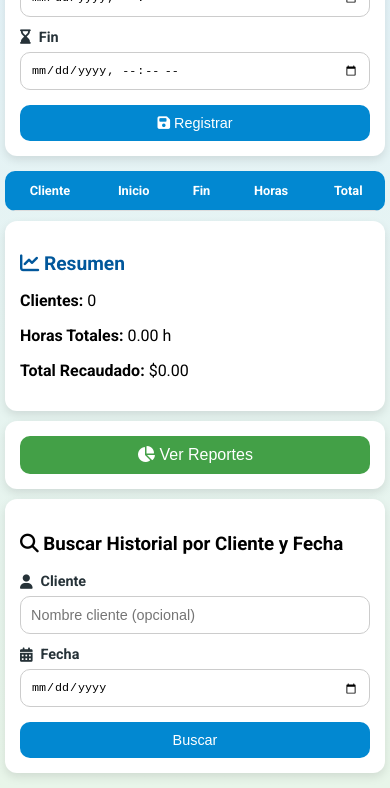
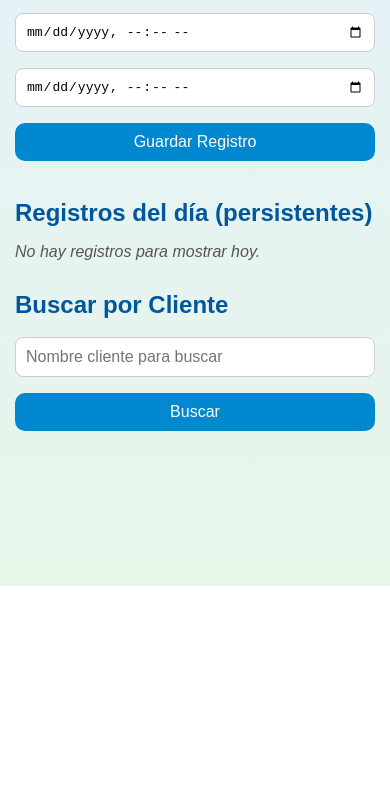
Before and after one commit to eliezer319/SERVICIOS-EM, a plain HTML site: page index.html in a window 390 px wide. Shown: the part 288-1076 px from the top of the page. After the commit the page ends 874 px from the top, so only its background shows below. Drawn offline with nearby package versions, Linux system fonts and the light colour scheme.

Commit message:
Add files via upload

```diff
--- a/index.html
+++ b/index.html
@@ -2,26 +2,18 @@
 <html lang="es">
 <head>
   <meta charset="UTF-8" />
-  <meta name="viewport" content="width=device-width, initial-scale=1.0" />
-  <title>📡 Servicios EM - Registro de Clientes</title>
-  <link
-    href="https://fonts.googleapis.com/css2?family=Roboto:wght@400;700&display=swap"
-    rel="stylesheet"
-  />
-  <script
-    src="https://kit.fontawesome.com/a2e0b5e6c4.js"
-    crossorigin="anonymous"
-  ></script>
-  <script src="https://cdn.jsdelivr.net/npm/chart.js"></script>
+  <meta name="viewport" content="width=device-width, initial-scale=1" />
+  <title>Servicios EM - Registro y Búsqueda con Firebase</title>
+  <script src="https://www.gstatic.com/firebasejs/9.22.1/firebase-app-compat.js"></script>
+  <script src="https://www.gstatic.com/firebasejs/9.22.1/firebase-firestore-compat.js"></script>
   <style>
-    * {
-      box-sizing: border-box;
-    }
     body {
-      font-family: "Roboto", sans-serif;
+      font-family: Arial, sans-serif;
+      padding: 15px;
       background: linear-gradient(to bottom, #e3f2fd, #e8f5e9);
+      color: #263238;
       margin: 0;
-      padding: 10px;
+      min-height: 100vh;
     }
     header {
       background-color: #01579b;
@@ -29,21 +21,26 @@
       padding: 20px;
       text-align: center;
       border-radius: 0 0 12px 12px;
+      margin-bottom: 15px;
     }
     header h1 {
       margin: 0;
-      font-size: 1.8em;
+      font-size: 2em;
     }
     header p {
       margin: 5px 0 0;
+      font-size: 1em;
+      font-weight: 500;
     }
     .marquesina {
       background: #ffca28;
       color: #1a237e;
-      padding: 10px;
+      padding: 10px 0;
       font-weight: bold;
       overflow: hidden;
       white-space: nowrap;
+      margin-bottom: 20px;
+      border-radius: 8px;
     }
     .marquesina span {
       display: inline-block;
@@ -58,129 +55,76 @@
         transform: translateX(-100%);
       }
     }
-    .formulario,
-    .resumen,
-    .busqueda,
-    .graficos,
-    .reportes-toggle {
-      background: #ffffff;
-      border-radius: 12px;
-      padding: 15px;
-      margin: 10px auto;
-      max-width: 100%;
-      box-shadow: 0 4px 10px rgba(0, 0, 0, 0.1);
+    input, button {
+      padding: 10px;
+      margin: 8px 0;
+      font-size: 1em;
+      border-radius: 8px;
+      border: 1px solid #ccc;
+      width: 100%;
+      max-width: 400px;
+      box-sizing: border-box;
+      transition: border-color 0.3s ease;
     }
-    label {
-      display: flex;
-      align-items: center;
-      margin-top: 12px;
-      color: #263238;
-      font-weight: bold;
+    input:focus {
+      border-color: #0288d1;
+      outline: none;
     }
-    label i {
-      margin-right: 8px;
+    button {
+      background-color: #0288d1;
+      color: white;
+      border: none;
+      cursor: pointer;
+      max-width: 400px;
+      border-radius: 10px;
+      transition: background-color 0.3s ease;
     }
-    input,
-    datalist,
-    select {
-      width: 100%;
-      padding: 10px;
-      margin-top: 6px;
-      border-radius: 10px;
-      border: 1px solid #ccc;
-      font-size: 1em;
+    button:hover {
+      background-color: #0277bd;
     }
-    .btn {
-      background: #0288d1;
-      color: #fff;
-      font-size: 1em;
-      border: none;
-      border-radius: 10px;
-      padding: 10px;
-      margin-top: 15px;
-      width: 100%;
-      display: block;
-      cursor: pointer;
-    }
-    .btn:hover {
-      background: #0277bd;
-    }
-    .alerta {
-      background: #ffeb3b;
-      color: #c62828;
-      font-weight: bold;
-      padding: 15px;
-      text-align: center;
-      border-radius: 8px;
-      margin: 15px auto;
-      display: none;
-      max-width: 100%;
+    h2 {
+      color: #01579b;
+      margin-top: 30px;
+      margin-bottom: 10px;
     }
     table {
+      border-collapse: collapse;
       width: 100%;
-      border-collapse: collapse;
-      margin-top: 15px;
-      background: #fafafa;
-      border-radius: 10px;
+      max-width: 700px;
+      background: #ffffffdd;
+      border-radius: 12px;
       overflow: hidden;
+      box-shadow: 0 3px 6px rgba(0,0,0,0.1);
     }
-    th,
-    td {
-      padding: 12px;
+    th, td {
+      padding: 12px 15px;
       border-bottom: 1px solid #ddd;
+      text-align: left;
       font-size: 0.95em;
     }
     th {
-      background: #0288d1;
+      background-color: #0288d1;
       color: white;
+      font-weight: 600;
     }
     tr:nth-child(even) {
-      background: #f1f1f1;
+      background-color: #f1f9ff;
     }
-    .resumen h2 {
-      color: #01579b;
-      font-size: 1.2em;
+    #registros-dia, #resultados-busqueda {
+      margin-top: 10px;
     }
-    .graficos canvas {
-      max-width: 100%;
-      height: 250px;
-      margin-bottom: 20px;
+    #resultados-busqueda p, #registros-dia p {
+      font-style: italic;
+      color: #555;
+      max-width: 700px;
     }
-    #graficos-container {
-      display: none;
-    }
-    .reportes-toggle button {
-      background: #43a047;
-      color: white;
-      border: none;
-      padding: 10px;
-      border-radius: 10px;
-      width: 100%;
-      font-size: 1em;
-      cursor: pointer;
-    }
-    .reportes-toggle button:hover {
-      background: #388e3c;
-    }
-    @media screen and (max-width: 480px) {
-      body {
-        padding: 5px;
+    @media (max-width: 480px) {
+      input, button {
+        max-width: 100%;
       }
-      header h1 {
-        font-size: 1.4em;
-      }
-      label {
+      table {
+        max-width: 100%;
         font-size: 0.9em;
-      }
-      input,
-      datalist,
-      select,
-      .btn {
-        font-size: 0.9em;
-      }
-      th,
-      td {
-        font-size: 0.8em;
       }
     }
   </style>
@@ -191,284 +135,203 @@
     <p>Boca de Remedios, Comarca Ngäbe-Buglé</p>
   </header>
   <div class="marquesina">
-    <span
-      >🌐 Servicios EM - Venta de Internet Starlink por hora. ¡Solo 0.25 por hora!
-      Conexión rápida y confiable. ¡Gracias por preferirnos! 🌟</span
-    >
+    <span>🌐 Servicios EM - Venta de Internet Starlink por hora. ¡Solo 0.25 por hora! Conexión rápida y confiable. ¡Gracias por preferirnos! 🌟</span>
   </div>
 
-  <div class="formulario">
-    <label
-      ><i class="fas fa-user"></i> Nombre del Cliente</label
-    >
-    <input type="text" id="cliente" list="lista-clientes" />
-    <datalist id="lista-clientes"></datalist>
+  <h2>Registrar Cliente</h2>
+  <input type="text" id="cliente" placeholder="Nombre del cliente" />
+  <input type="datetime-local" id="inicio" />
+  <input type="datetime-local" id="fin" />
+  <button onclick="registrarCliente()">Guardar Registro</button>
 
-    <label><i class="fas fa-clock"></i> Inicio</label>
-    <input type="datetime-local" id="inicio" />
+  <h2>Registros del día (persistentes)</h2>
+  <div id="registros-dia"><p>Cargando registros...</p></div>
 
-    <label><i class="fas fa-hourglass-end"></i> Fin</label>
-    <input type="datetime-local" id="fin" />
+  <h2>Buscar por Cliente</h2>
+  <input type="text" id="busqueda-cliente" placeholder="Nombre cliente para buscar" />
+  <button onclick="buscarCliente()">Buscar</button>
+  <div id="resultados-busqueda"></div>
 
-    <button class="btn" onclick="registrarCliente()">
-      <i class="fas fa-save"></i> Registrar
-    </button>
-  </div>
+<script>
+  // Configura tu Firebase aquí (reemplaza con tus datos)
+  const firebaseConfig = {
+    apiKey: "AIzaSyCMvMidGE3EJMGWTiHwMCeiIFkY7TlNnPk",
+    authDomain: "servicios-em.firebaseapp.com",
+    projectId: "servicios-em",
+    storageBucket: "servicios-em.appspot.com",
+    messagingSenderId: "967794596063",
+    appId: "1:967794596063:web:9249e6e6e9c4a003eff16a"
+  };
 
-  <div class="alerta" id="alerta"></div>
+  // Inicializa Firebase
+  firebase.initializeApp(firebaseConfig);
+  const db = firebase.firestore();
 
-  <table id="tabla-registros">
-    <thead>
-      <tr>
-        <th>Cliente</th>
-        <th>Inicio</th>
-        <th>Fin</th>
-        <th>Horas</th>
-        <th>Total</th>
-      </tr>
-    </thead>
-    <tbody></tbody>
-  </table>
+  // Llaves para localStorage
+  const LS_KEY = "registros_dia";
+  const LS_DAY_KEY = "registros_dia_fecha";
 
-  <div class="resumen">
-    <h2><i class="fas fa-chart-line"></i> Resumen</h2>
-    <p>
-      <strong>Clientes:</strong> <span id="total-clientes">0</span>
-    </p>
-    <p>
-      <strong>Horas Totales:</strong> <span id="total-horas">0.00</span> h
-    </p>
-    <p>
-      <strong>Total Recaudado:</strong> $<span id="total-ventas">0.00</span>
-    </p>
-  </div>
+  // Al cargar la página:
+  window.onload = () => {
+    checkYLimpiarLocal();
+  };
 
-  <div class="reportes-toggle">
-    <button onclick="mostrarGraficos()">
-      <i class="fas fa-chart-pie"></i> Ver Reportes
-    </button>
-  </div>
+  function checkYLimpiarLocal() {
+    const hoyStr = new Date().toISOString().slice(0,10); // 'YYYY-MM-DD'
+    const guardadoDia = localStorage.getItem(LS_DAY_KEY);
 
-  <div class="graficos" id="graficos-container">
-    <canvas id="graficoBarras"></canvas>
-    <canvas id="graficoPastel"></canvas>
-  </div>
+    if (guardadoDia !== hoyStr) {
+      // Nuevo día, limpiar registros guardados localmente
+      localStorage.setItem(LS_KEY, JSON.stringify([]));
+      localStorage.setItem(LS_DAY_KEY, hoyStr);
+      document.getElementById("registros-dia").innerHTML = "<p>No hay registros para mostrar hoy.</p>";
+    } else {
+      // Mismo día, mostrar registros guardados
+      const registros = JSON.parse(localStorage.getItem(LS_KEY)) || [];
+      if (registros.length) {
+        mostrarRegistrosDia(registros);
+      } else {
+        document.getElementById("registros-dia").innerHTML = "<p>No hay registros para mostrar hoy.</p>";
+      }
+    }
+  }
 
-  <div class="busqueda">
-    <h3><i class="fas fa-search"></i> Buscar Historial por Cliente y Fecha</h3>
-    <label><i class="fas fa-user"></i> Cliente</label>
-    <input type="text" id="cliente-busqueda" placeholder="Nombre cliente (opcional)" />
-    <label><i class="fas fa-calendar-alt"></i> Fecha</label>
-    <input type="date" id="fecha-busqueda" />
-    <button
-      class="btn"
-      onclick="buscarHistorialGoogleSheets(document.getElementById('cliente-busqueda').value, document.getElementById('fecha-busqueda').value)"
-    >
-      Buscar
-    </button>
-    <div id="resultado-historial"></div>
-  </div>
+  function mostrarRegistrosDia(registros) {
+    const div = document.getElementById("registros-dia");
+    if (!registros.length) {
+      div.innerHTML = "<p>No hay registros para mostrar hoy.</p>";
+      return;
+    }
+    let html = `<table>
+      <thead>
+        <tr><th>Cliente</th><th>Inicio</th><th>Fin</th><th>Horas</th><th>Total</th></tr>
+      </thead><tbody>`;
+    registros.forEach(r => {
+      html += `<tr>
+        <td>${r.cliente}</td>
+        <td>${r.inicio}</td>
+        <td>${r.fin}</td>
+        <td>${Number(r.horas).toFixed(2)}</td>
+        <td>$${Number(r.total).toFixed(2)}</td>
+      </tr>`;
+    });
+    html += "</tbody></table>";
+    div.innerHTML = html;
+  }
 
-  <script>
-    const URL_SCRIPT = "https://script.google.com/macros/s/AKfycbwOVSBpUiblbluu5YDB4MmNkbJdlBt5mVaAsOstfmiXR-czoMWwQZC0Gb35h4Lg99m3/exec";
+  function mostrarResultadosBusqueda(registros) {
+    const div = document.getElementById("resultados-busqueda");
+    if (!registros.length) {
+      div.innerHTML = "<p>No se encontraron registros para ese cliente.</p>";
+      return;
+    }
+    let html = `<table>
+      <thead>
+        <tr><th>Cliente</th><th>Inicio</th><th>Fin</th><th>Horas</th><th>Total</th></tr>
+      </thead><tbody>`;
+    registros.forEach(r => {
+      html += `<tr>
+        <td>${r.cliente}</td>
+        <td>${r.inicio}</td>
+        <td>${r.fin}</td>
+        <td>${Number(r.horas).toFixed(2)}</td>
+        <td>$${Number(r.total).toFixed(2)}</td>
+      </tr>`;
+    });
+    html += "</tbody></table>";
+    div.innerHTML = html;
+  }
 
-    let totalClientes = 0,
-      totalHoras = 0,
-      totalDinero = 0;
-    const clientesRegistrados = new Set();
-    let registrosGraficos = [];
+  // Guarda localmente para mantener la lista del día
+  function guardarLocal(registro) {
+    let registros = JSON.parse(localStorage.getItem(LS_KEY)) || [];
+    registros.push(registro);
+    localStorage.setItem(LS_KEY, JSON.stringify(registros));
+  }
 
-    window.onload = () => {
-      // Cargar registros del día desde localStorage para vista rápida
-      const hoy = new Date().toISOString().split("T")[0];
-      const keyHoy = `historial_${hoy}`;
-      const ultima = localStorage.getItem("ultima_fecha");
-      if (ultima !== hoy) {
-        localStorage.setItem("ultima_fecha", hoy);
-        localStorage.setItem(keyHoy, "[]");
-      } else {
-        const datos = JSON.parse(localStorage.getItem(keyHoy) || "[]");
-        datos.forEach((r) => agregarFila(r));
-      }
-      actualizarGraficos();
+  // Función para registrar cliente (guardar en Firebase y local)
+  function registrarCliente() {
+    const cliente = document.getElementById("cliente").value.trim();
+    const inicioVal = document.getElementById("inicio").value;
+    const finVal = document.getElementById("fin").value;
+    if (!cliente || !inicioVal || !finVal) {
+      alert("Por favor completa todos los campos.");
+      return;
+    }
+    const inicio = new Date(inicioVal);
+    const fin = new Date(finVal);
+    if (fin <= inicio) {
+      alert("La hora de fin debe ser posterior al inicio.");
+      return;
+    }
+    const horas = (fin - inicio) / (1000 * 60 * 60);
+    const total = (horas * 0.25).toFixed(2);
+
+    const registroLocal = {
+      cliente,
+      inicio: inicio.toLocaleString(),
+      fin: fin.toLocaleString(),
+      horas: Number(horas.toFixed(2)),
+      total: Number(total)
     };
 
-    function enviarAGoogleSheets(cliente, inicio, fin, horas, total) {
-      fetch(URL_SCRIPT, {
-        method: "POST",
-        body: JSON.stringify({ cliente, inicio, fin, horas, total }),
-        headers: { "Content-Type": "application/json" },
-      })
-        .then((res) => res.text())
-        .then((msg) => console.log("✅ Enviado a Google Sheets:", msg))
-        .catch((err) => console.error("❌ Error al enviar:", err));
-    }
+    // Guardar localmente y actualizar tabla diaria
+    guardarLocal(registroLocal);
+    mostrarRegistrosDia(JSON.parse(localStorage.getItem(LS_KEY)));
 
-    function registrarCliente() {
-      const cliente = document.getElementById("cliente").value.trim();
-      const inicio = new Date(document.getElementById("inicio").value);
-      const fin = new Date(document.getElementById("fin").value);
-      if (!cliente || isNaN(inicio) || isNaN(fin))
-        return alert("Completa todos los campos.");
-      if (fin <= inicio) return alert("La hora de fin debe ser posterior a inicio.");
-
-      const horas = (fin - inicio) / 3600000;
-      const total = (horas * 0.25).toFixed(2);
-      const registro = {
-        cliente,
-        inicio: inicio.toLocaleString(),
-        fin: fin.toLocaleString(),
-        horas: horas.toFixed(2),
-        total,
-      };
-
-      agregarFila(registro);
-      const hoy = new Date().toISOString().split("T")[0];
-      const keyHoy = `historial_${hoy}`;
-      const historial = JSON.parse(localStorage.getItem(keyHoy) || "[]");
-      historial.push(registro);
-      localStorage.setItem(keyHoy, JSON.stringify(historial));
-
-      registrosGraficos.push(registro);
-      actualizarGraficos();
-
-      if (!clientesRegistrados.has(cliente)) {
-        clientesRegistrados.add(cliente);
-        const opt = document.createElement("option");
-        opt.value = cliente;
-        document.getElementById("lista-clientes").appendChild(opt);
-      }
-
-      enviarAGoogleSheets(
-        cliente,
-        inicio.toLocaleString(),
-        fin.toLocaleString(),
-        horas.toFixed(2),
-        total
-      );
-
-      const ahora = new Date();
-      const restante = fin - ahora - 5 * 60 * 1000;
-      if (restante > 0) {
-        setTimeout(() => {
-          const alerta = document.getElementById("alerta");
-          alerta.textContent = `⚠️ Al cliente "${cliente}" le quedan 5 minutos.`;
-          alerta.style.display = "block";
-          setTimeout(() => (alerta.style.display = "none"), 30000);
-        }, restante);
-      }
-
+    // Guardar en Firebase
+    db.collection("registros").add({
+      cliente: cliente,
+      clienteLower: cliente.toLowerCase(),
+      inicio: firebase.firestore.Timestamp.fromDate(inicio),
+      fin: firebase.firestore.Timestamp.fromDate(fin),
+      horas: Number(horas.toFixed(2)),
+      total: Number(total)
+    })
+    .then(() => {
+      alert("Registro guardado correctamente.");
+      // Limpiar inputs
       document.getElementById("cliente").value = "";
       document.getElementById("inicio").value = "";
       document.getElementById("fin").value = "";
+    })
+    .catch((error) => {
+      console.error("Error guardando registro:", error);
+      alert("Error al guardar el registro.");
+    });
+  }
+
+  // Buscar cliente solo por nombre (sin fecha)
+  function buscarCliente() {
+    const clienteBuscado = document.getElementById("busqueda-cliente").value.trim().toLowerCase();
+    if (!clienteBuscado) {
+      alert("Ingresa un nombre de cliente para buscar.");
+      return;
     }
 
-    function agregarFila(r) {
-      const fila = document
-        .getElementById("tabla-registros")
-        .querySelector("tbody")
-        .insertRow();
-      fila.innerHTML = `
-        <td>${r.cliente}</td>
-        <td>${r.inicio}</td>
-        <td>${r.fin}</td>
-        <td>${r.horas}</td>
-        <td>$${r.total}</td>`;
-      totalClientes++;
-      totalHoras += parseFloat(r.horas);
-      totalDinero += parseFloat(r.total);
-      document.getElementById("total-clientes").textContent = totalClientes;
-      document.getElementById("total-horas").textContent = totalHoras.toFixed(2);
-      document.getElementById("total-ventas").textContent = totalDinero.toFixed(2);
-    }
+    db.collection("registros")
+      .where("clienteLower", "==", clienteBuscado)
+      .get()
+      .then((querySnapshot) => {
+        const resultados = [];
+        querySnapshot.forEach((doc) => {
+          const data = doc.data();
+          resultados.push({
+            cliente: data.cliente,
+            inicio: data.inicio.toDate().toLocaleString(),
+            fin: data.fin.toDate().toLocaleString(),
+            horas: data.horas,
+            total: data.total
+          });
+        });
 
-    function buscarHistorialGoogleSheets(cliente, fecha) {
-      if (!cliente && !fecha) {
-        alert("Por favor ingresa cliente, fecha o ambos para buscar.");
-        return;
-      }
-      // Construir parámetros para la URL GET
-      let params = [];
-      if (cliente) params.push("cliente=" + encodeURIComponent(cliente));
-      if (fecha) params.push("fecha=" + encodeURIComponent(fecha));
-      const url = `${URL_SCRIPT}?${params.join("&")}`;
-
-      fetch(url)
-        .then((res) => res.json())
-        .then((data) => {
-          const cont = document.getElementById("resultado-historial");
-          if (!data.length) {
-            cont.innerHTML = "<p>No hay registros para esos parámetros.</p>";
-            return;
-          }
-          let html = `<table>
-                        <thead>
-                          <tr>
-                            <th>Cliente</th><th>Inicio</th><th>Fin</th><th>Horas</th><th>Total</th>
-                          </tr>
-                        </thead>
-                        <tbody>`;
-          data.forEach((r) => {
-            html += `<tr>
-                       <td>${r.cliente}</td>
-                       <td>${r.inicio}</td>
-                       <td>${r.fin}</td>
-                       <td>${r.horas}</td>
-                       <td>$${r.total}</td>
-                     </tr>`;
-          });
-          html += "</tbody></table>";
-          cont.innerHTML = html;
-        })
-        .catch((err) => {
-          console.error(err);
-          alert("Error al consultar historial.");
-        });
-    }
-
-    function actualizarGraficos() {
-      const labels = registrosGraficos.map((r) => r.cliente);
-      const dataValores = registrosGraficos.map((r) => parseFloat(r.total));
-
-      const ctx1 = document.getElementById("graficoBarras").getContext("2d");
-      new Chart(ctx1, {
-        type: "bar",
-        data: {
-          labels,
-          datasets: [
-            {
-              label: "Total por Cliente ($)",
-              data: dataValores,
-              backgroundColor: "#4fc3f7",
-            },
-          ],
-        },
-        options: { responsive: true },
+        mostrarResultadosBusqueda(resultados);
+      })
+      .catch((error) => {
+        console.error("Error al buscar:", error);
+        alert("Error al buscar los registros.");
       });
-
-      const ctx2 = document.getElementById("graficoPastel").getContext("2d");
-      new Chart(ctx2, {
-        type: "doughnut",
-        data: {
-          labels,
-          datasets: [
-            {
-              label: "Distribución $",
-              data: dataValores,
-              backgroundColor: labels.map(
-                (_, i) => `hsl(${i * 40}, 70%, 60%)`
-              ),
-            },
-          ],
-        },
-        options: { responsive: true },
-      });
-    }
-
-    function mostrarGraficos() {
-      const cont = document.getElementById("graficos-container");
-      cont.style.display = cont.style.display === "none" ? "block" : "none";
-    }
-  </script>
+  }
+</script>
 </body>
 </html>
```
